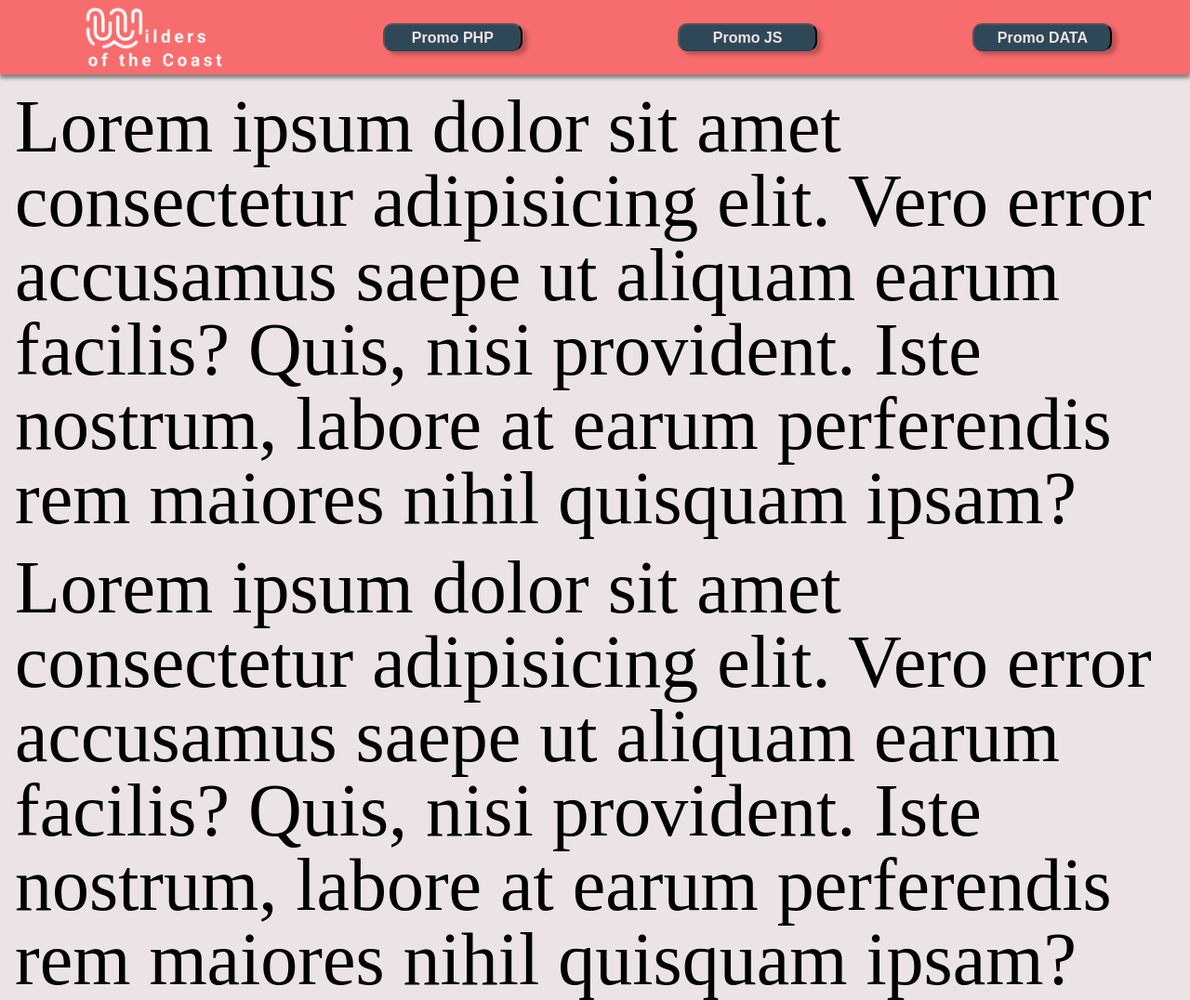
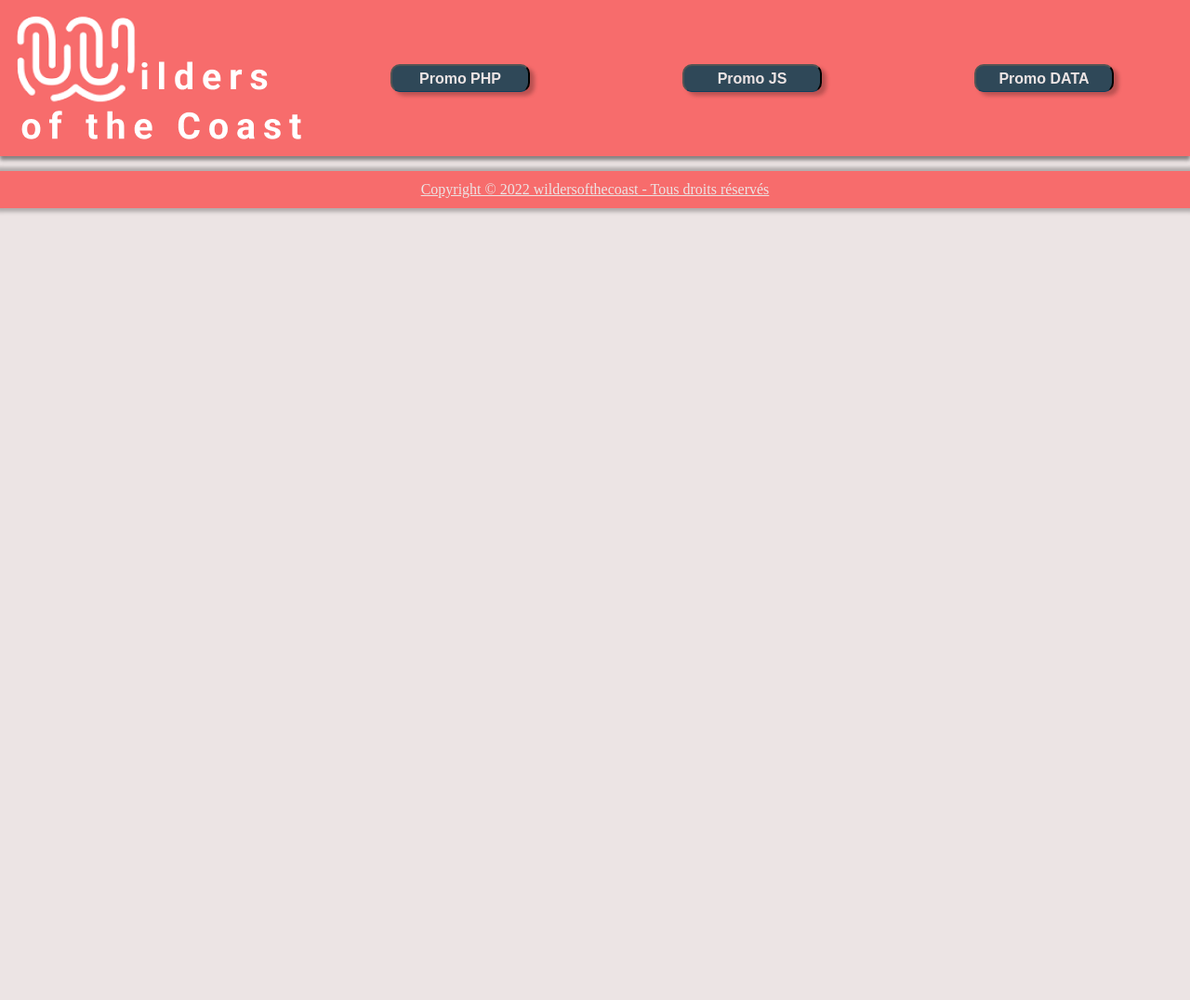
Before and after one commit to Sax593/wildBookP1, a plain HTML site: page index.html in a window 1280 px wide. Shown: the top 1076 px of the page at 93% size. After the commit the page ends 800 px from the top, so only its background shows below. Drawn offline with Linux system fonts and the light colour scheme.

Commit message:
changes on header and footer

```diff
--- a/css/style.css
+++ b/css/style.css
@@ -1,5 +1,5 @@
 body {
-    height: 100vh;
+
     width: 100%;
     background-color: #ECE4E4;
 }
@@ -14,11 +14,17 @@ section {
     height: 10%;
     width: 100%;
     flex-direction: row;
-    justify-content: space-around;
+    justify-content: flex-start;
     align-items: center;
     box-shadow: 0px 4px 4px rgba(0, 0, 0, 0.25), 0px 4px 4px rgba(0, 0, 0, 0.25);
     position: sticky;
     top: 0;
+}
+
+.buttons {
+    display: flex;
+    justify-content: space-around;
+    width: 100%;
 }
 
 #footer {
@@ -28,13 +34,11 @@ section {
     width: 100%;
     align-items: center;
     justify-content: center;
-    box-shadow: 4px 4px 0px rgba(0, 0, 0, 0.25), 4px 4px 0px rgba(0, 0, 0, 0.25);
+    box-shadow: 0px 0 4px 4px rgba(0, 0, 0, 0.25);
 }
 
 #logo {
     height: 100%;
-    position: sticky;
-
 }
 
 #header button {
@@ -59,8 +63,3 @@ section {
 #footer a {
     color: #ECE4E4;
 }
-
-
-p {
-    font-size: 5rem;
-}
--- a/index.html
+++ b/index.html
@@ -14,29 +14,25 @@
     <!-- Header -->
     <header id="header">
         <img id="logo" src="/assets/logoWildersOfTheCoast.png">
-
-        <button><a href="#php"> Promo PHP</a></button>
-        <button><a href="#js">Promo JS</a></button>
-        <button><a href="#data">Promo DATA</a></button>
-
+        <div class="buttons">
+            <button><a href="#php"> Promo PHP</a></button>
+            <button><a href="#js">Promo JS</a></button>
+            <button><a href="#data">Promo DATA</a></button>
+        </div>
 
     </header>
 
 
     <!-- Main -->
     <section id="php">
-        <p>Lorem ipsum dolor sit amet consectetur adipisicing elit. Vero error accusamus saepe ut aliquam earum facilis?
-            Quis, nisi provident. Iste nostrum, labore at earum perferendis rem maiores nihil quisquam ipsam?</p>
+
     </section>
 
     <section id="js">
-        <p>Lorem ipsum dolor sit amet consectetur adipisicing elit. Vero error accusamus saepe ut aliquam earum facilis?
-            Quis, nisi provident. Iste nostrum, labore at earum perferendis rem maiores nihil quisquam ipsam?</p>
+
     </section>
 
     <section id="data">
-        <p>Lorem ipsum dolor sit amet consectetur adipisicing elit. Vero error accusamus saepe ut aliquam earum facilis?
-            Quis, nisi provident. Iste nostrum, labore at earum perferendis rem maiores nihil quisquam ipsam?</p>
     </section>
     <!-- Card -->
     <!-- Footer -->
```
Also changed, not shown: 1 other file.
